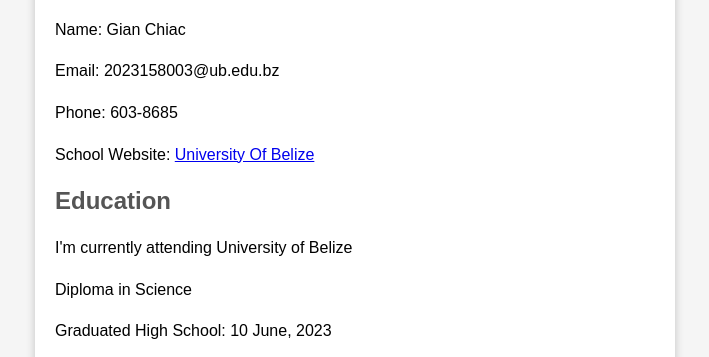
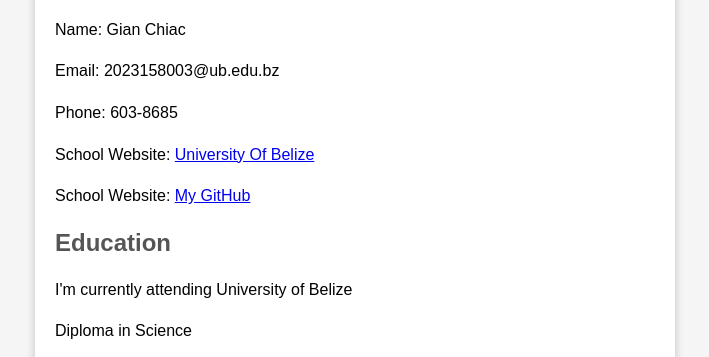
Before and after one commit to GCPLAYS2022/foc, a plain HTML site: page StudentResume.html in a window 1280 px wide. Shown: the part 435-792 px from the top of the page, without its empty margins (285-994 px from the left). Drawn offline with Linux system fonts and the light colour scheme.

Commit message:
Update StudentResume.html

```diff
--- a/StudentResume.html
+++ b/StudentResume.html
@@ -58,6 +58,7 @@
             <p>Email: 2023158003@ub.edu.bz</p>
             <p>Phone: 603-8685</p>
             <p>School Website: <a href="https://www.ub.edu.bz" target="_blank">University Of Belize</a></p>
+            <p>School Website: <a href="https://github.com/GCPLAYS2022" target="_blank">My GitHub</a></p>
         </div>
 
         <div class="section">
```
